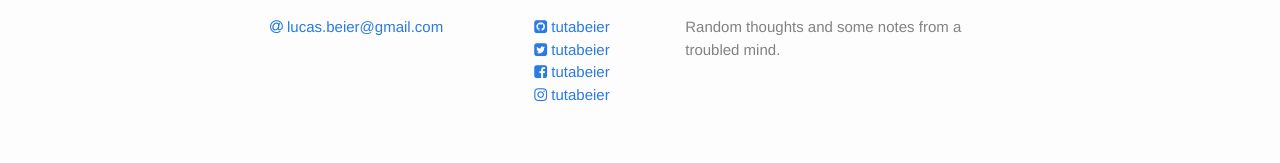
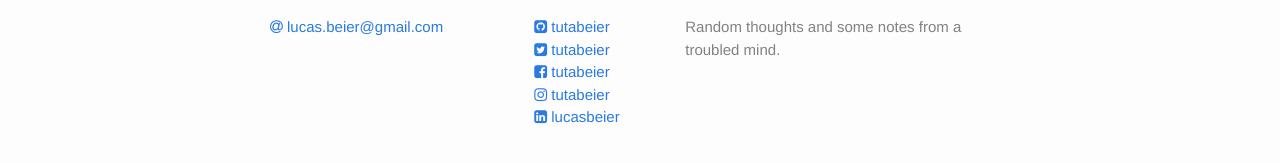
Before and after one commit to tutabeier/tutabeier.github.io, a Jekyll site: the page built from index.html, in a window 1280 px wide. Shown: the part 491-654 px from the top of the page. Built offline with Jekyll 4.4.1, drawn with Linux system fonts in a browser that asks for light colours; nearby versions of some CDN libraries.

Commit message:
Adicionado Linkedin

```diff
--- a/_config.yml
+++ b/_config.yml
@@ -9,6 +9,7 @@ twitter_username: tutabeier
 github_username:  tutabeier
 facebook_username: tutabeier
 instagram_username: tutabeier
+linkedin_username: lucasbeier
 
 # Build settings
 markdown: kramdown
--- a/_includes/footer.html
+++ b/_includes/footer.html
@@ -50,6 +50,15 @@
             </a>
           </li>
           {% endif %}
+
+          {% if site.linkedin_username %}
+          <li>
+            <a href="br.linkedin.com/in/{{ site.linkedin_username }}"  target="_blank">
+              <i class="fa fa-linkedin-square"></i>
+              <span class="username">{{ site.linkedin_username }}</span>
+            </a>
+          </li>
+          {% endif %}
         </ul>
       </div>
 
```
Also changed, not shown: 1 other file.
